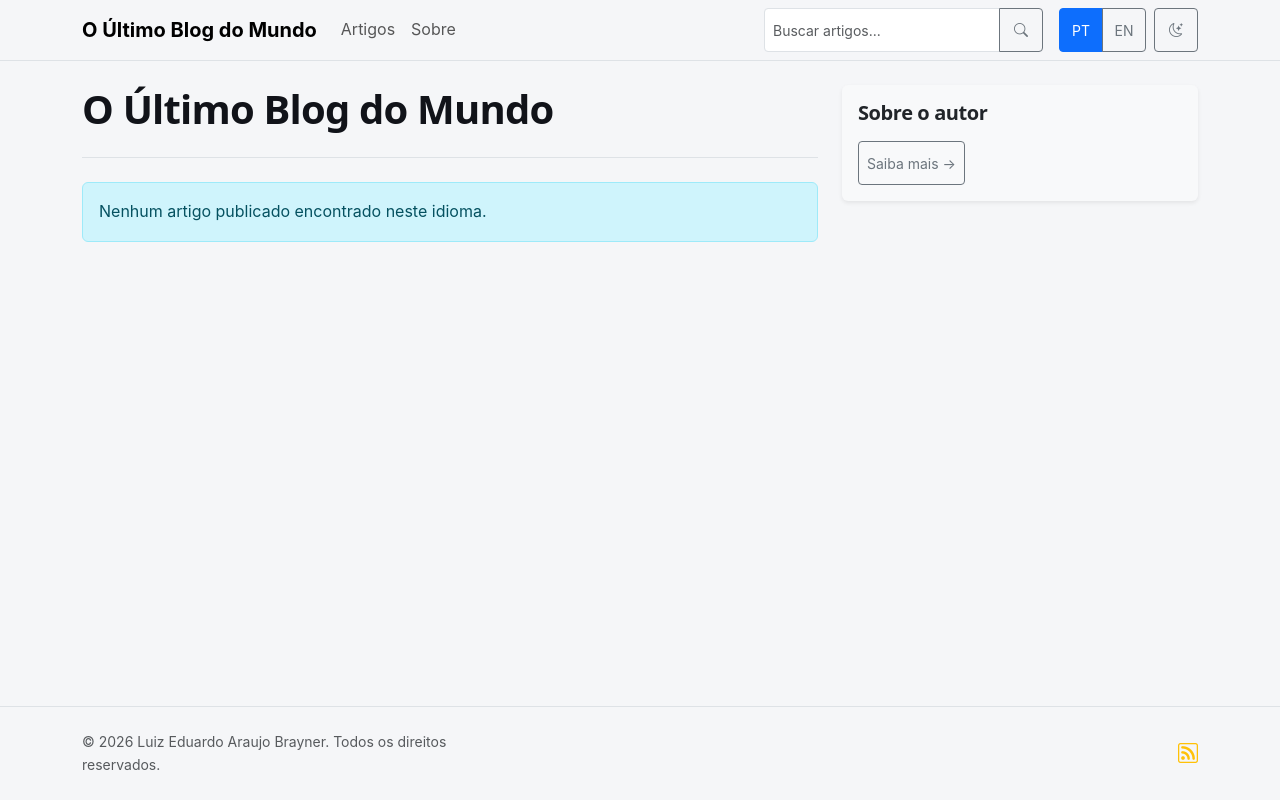
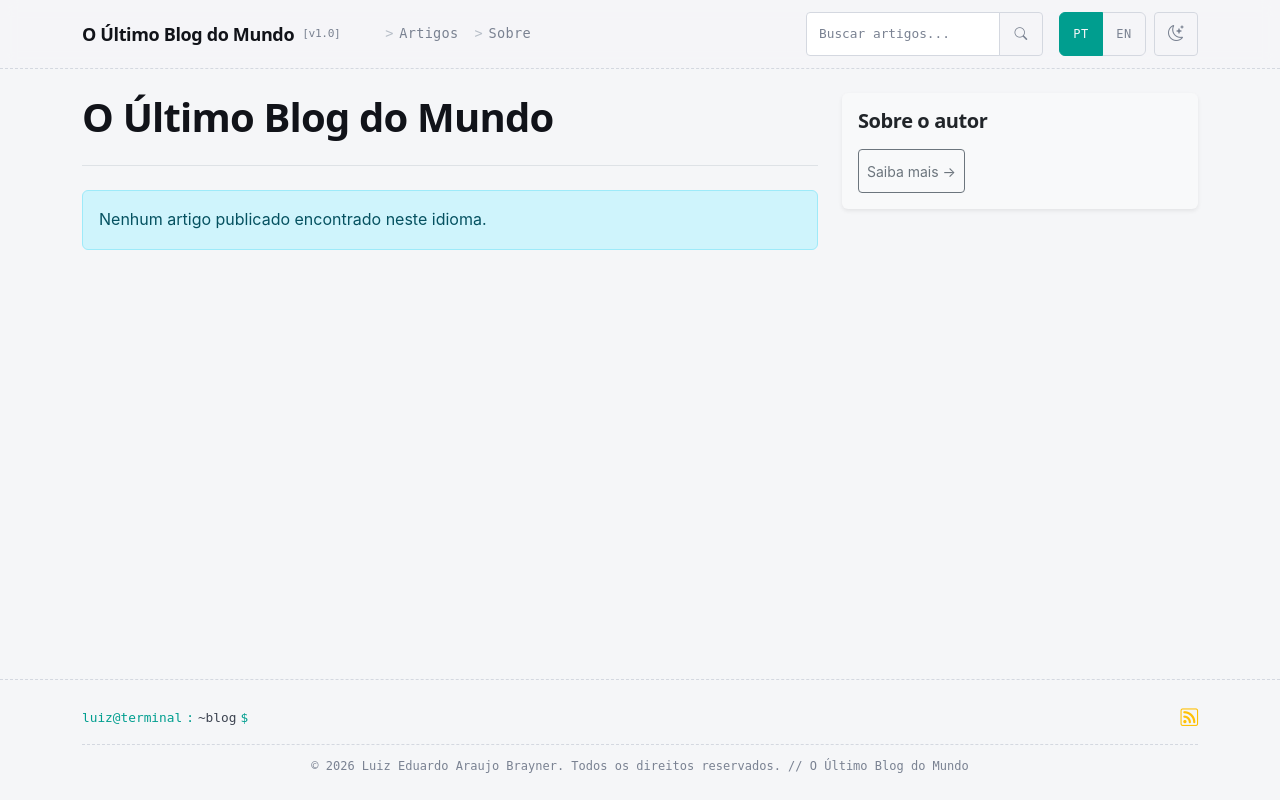
Before and after one commit to Luiz-Edu0202/o-ultimo-blog-do-mundo, a Django app: page / in a window 1280 px wide. Run offline with Django 5.2, Linux system fonts and the light colour scheme; data comes from the database, SQL or seed files in the repository; data that the repository does not hold is empty.

Commit message:
style(m6): redesign navbar and footer with terminal-inspired identity

```diff
--- a/templates/base.html
+++ b/templates/base.html
@@ -1,6 +1,6 @@
 {% load i18n static core_tags %}
 <!DOCTYPE html>
-<html lang="{{ LANGUAGE_CODE }}" data-bs-theme="auto">
+<html lang="{{ LANGUAGE_CODE }}" data-bs-theme="dark">
 <head>
   <meta charset="utf-8">
   <meta name="viewport" content="width=device-width, initial-scale=1">
@@ -14,7 +14,7 @@
   <!-- Bootstrap Icons -->
   <link rel="stylesheet" href="https://cdn.jsdelivr.net/npm/bootstrap-icons@1.11.3/font/bootstrap-icons.min.css">
 
-  <!-- Syntax highlight & Custom styles -->
+  <!-- Syntax highlight & Custom Design System -->
   <link rel="stylesheet" href="{% static 'css/pygments.css' %}">
   <link rel="stylesheet" href="{% static 'css/custom.css' %}">
 
@@ -31,19 +31,25 @@
 <body class="d-flex flex-column min-vh-100">
   <a href="#main-content" class="skip-link">{% trans "Pular para o conteúdo principal" %}</a>
 
-  <!-- Header / Navigation -->
-  <header>
-    <nav class="navbar navbar-expand-lg border-bottom" aria-label="{% trans 'Navegação principal' %}">
+  <!-- Terminal Header / Navigation -->
+  <header class="site-header">
+    <nav class="navbar navbar-expand-lg" aria-label="{% trans 'Navegação principal' %}">
       <div class="container">
-        <a class="navbar-brand fw-bold" href="{% url 'blog:home' %}">
-          {% if LANGUAGE_CODE == 'en' %}{{ site_config.site_title_en }}{% else %}{{ site_config.site_title_pt }}{% endif %}
+        <!-- Site Brand with terminal prompt aesthetic -->
+        <a class="site-brand" href="{% url 'blog:home' %}">
+          <span>{% if LANGUAGE_CODE == 'en' %}{{ site_config.site_title_en }}{% else %}{{ site_config.site_title_pt }}{% endif %}</span>
+          <span class="brand-version">[v1.0]</span>
+          <span class="cursor-blink" aria-hidden="true"></span>
         </a>
-        <button class="navbar-toggler" type="button" data-bs-toggle="collapse" data-bs-target="#navbarContent" aria-controls="navbarContent" aria-expanded="false" aria-label="{% trans 'Alternar navegação' %}">
-          <span class="navbar-toggler-icon"></span>
+
+        <!-- Mobile toggler (hamburger) -->
+        <button class="navbar-toggler border-0 p-2 text-muted" type="button" data-bs-toggle="offcanvas" data-bs-target="#navbarOffcanvas" aria-controls="navbarOffcanvas" aria-label="{% trans 'Alternar navegação' %}">
+          <i class="bi bi-list fs-3"></i>
         </button>
 
-        <div class="collapse navbar-collapse" id="navbarContent">
-          <ul class="navbar-nav me-auto mb-2 mb-lg-0">
+        <!-- Desktop Navigation -->
+        <div class="collapse navbar-collapse d-none d-lg-flex" id="navbarDesktop">
+          <ul class="navbar-nav site-nav me-auto mb-2 mb-lg-0 ps-3">
             <li class="nav-item">
               <a class="nav-link" href="{% url 'blog:home' %}">{% trans "Artigos" %}</a>
             </li>
@@ -53,23 +59,23 @@
           </ul>
 
           <!-- Search form -->
-          <form class="d-flex me-3 mb-2 mb-lg-0" role="search" method="get" action="{% url 'blog:post_search' %}">
+          <form class="d-flex nav-search me-3" role="search" method="get" action="{% url 'blog:post_search' %}">
             <div class="input-group">
-              <input class="form-control form-control-sm" type="search" name="q" placeholder="{% trans 'Buscar artigos...' %}" aria-label="{% trans 'Buscar' %}" value="{{ request.GET.q|default:'' }}" required>
-              <button class="btn btn-outline-secondary btn-sm" type="submit" aria-label="{% trans 'Executar busca' %}">
+              <input class="form-control" type="search" name="q" placeholder="{% trans 'Buscar artigos...' %}" aria-label="{% trans 'Buscar' %}" value="{{ request.GET.q|default:'' }}" required>
+              <button class="btn" type="submit" aria-label="{% trans 'Executar busca' %}">
                 <i class="bi bi-search"></i>
               </button>
             </div>
           </form>
 
           <!-- Language Selector -->
-          <div class="btn-group me-2 mb-2 mb-lg-0" role="group" aria-label="{% trans 'Seletor de idioma' %}">
-            <a href="{% change_lang 'pt-br' %}" class="btn btn-sm {% if LANGUAGE_CODE == 'pt-br' %}btn-primary{% else %}btn-outline-secondary{% endif %}" aria-label="Mudar para Português">PT</a>
-            <a href="{% change_lang 'en' %}" class="btn btn-sm {% if LANGUAGE_CODE == 'en' %}btn-primary{% else %}btn-outline-secondary{% endif %}" aria-label="Switch to English">EN</a>
+          <div class="btn-group lang-selector me-2" role="group" aria-label="{% trans 'Seletor de idioma' %}">
+            <a href="{% change_lang 'pt-br' %}" class="btn {% if LANGUAGE_CODE == 'pt-br' %}active{% endif %}" aria-label="Mudar para Português">PT</a>
+            <a href="{% change_lang 'en' %}" class="btn {% if LANGUAGE_CODE == 'en' %}active{% endif %}" aria-label="Switch to English">EN</a>
           </div>
 
           <!-- Theme Toggle Button -->
-          <button class="btn btn-sm btn-outline-secondary" id="theme-toggle" type="button" aria-label="{% trans 'Alternar tema claro/escuro' %}">
+          <button class="theme-toggle" id="theme-toggle" type="button" aria-label="{% trans 'Alternar tema claro/escuro' %}">
             <i class="bi bi-moon-stars" id="theme-icon"></i>
           </button>
         </div>
@@ -77,65 +83,131 @@
     </nav>
   </header>
 
+  <!-- Mobile Offcanvas Navigation Menu -->
+  <div class="offcanvas offcanvas-end offcanvas-nav d-lg-none" tabindex="-1" id="navbarOffcanvas" aria-labelledby="navbarOffcanvasLabel">
+    <div class="offcanvas-header">
+      <h5 class="offcanvas-title font-monospace small text-muted" id="navbarOffcanvasLabel">
+        // MENU_TERMINAL
+      </h5>
+      <button type="button" class="btn-close text-reset" data-bs-dismiss="offcanvas" aria-label="{% trans 'Fechar menu' %}"></button>
+    </div>
+    <div class="offcanvas-body d-flex flex-column justify-content-between p-4">
+      <div>
+        <!-- Mobile Search Form -->
+        <form class="nav-search mb-4" role="search" method="get" action="{% url 'blog:post_search' %}">
+          <div class="input-group">
+            <input class="form-control" type="search" name="q" placeholder="{% trans 'Buscar artigos...' %}" aria-label="{% trans 'Buscar' %}" value="{{ request.GET.q|default:'' }}" required>
+            <button class="btn" type="submit" aria-label="{% trans 'Executar busca' %}">
+              <i class="bi bi-search"></i>
+            </button>
+          </div>
+        </form>
+
+        <!-- Mobile Navigation Links -->
+        <ul class="nav flex-column site-nav mb-4">
+          <li class="nav-item">
+            <a class="nav-link py-3" href="{% url 'blog:home' %}">{% trans "Artigos" %}</a>
+          </li>
+          <li class="nav-item">
+            <a class="nav-link py-3" href="{% url 'core:about' %}">{% trans "Sobre" %}</a>
+          </li>
+        </ul>
+      </div>
+
+      <!-- Controls at bottom of mobile menu -->
+      <div class="pt-4 border-top border-secondary border-opacity-25 d-flex align-items-center justify-content-between">
+        <!-- Language Selector -->
+        <div class="btn-group lang-selector" role="group" aria-label="{% trans 'Seletor de idioma' %}">
+          <a href="{% change_lang 'pt-br' %}" class="btn {% if LANGUAGE_CODE == 'pt-br' %}active{% endif %}">PT</a>
+          <a href="{% change_lang 'en' %}" class="btn {% if LANGUAGE_CODE == 'en' %}active{% endif %}">EN</a>
+        </div>
+
+        <!-- Theme Toggle Button -->
+        <button class="theme-toggle" id="theme-toggle-mobile" type="button" aria-label="{% trans 'Alternar tema claro/escuro' %}">
+          <i class="bi bi-moon-stars" id="theme-icon-mobile"></i>
+        </button>
+      </div>
+    </div>
+  </div>
+
   <!-- Main Content -->
   <main id="main-content" class="container py-4 flex-grow-1" tabindex="-1">
     {% block content %}{% endblock %}
   </main>
 
-  <!-- Footer -->
-  <footer class="border-top py-4 mt-auto">
-    <div class="container d-flex flex-wrap justify-content-between align-items-center text-muted">
-      <p class="col-md-4 mb-0 small">
-        &copy; {% now "Y" %} Luiz Eduardo Araujo Brayner. {% trans "Todos os direitos reservados." %}
-      </p>
-      <ul class="nav col-md-8 justify-content-end list-unstyled d-flex align-items-center gap-3">
+  <!-- Terminal Style Footer -->
+  <footer class="site-footer">
+    <div class="container">
+      <div class="footer-content">
+        <div class="footer-prompt">
+          <span class="prompt-user">luiz@terminal</span><span class="prompt-symbol">:</span><span class="prompt-path">~blog</span><span class="prompt-symbol">$</span>
+          <span class="cursor-blink" aria-hidden="true"></span>
+        </div>
+
+        <ul class="footer-links">
           {% if site_config.github_url %}
-          <li><a class="text-muted text-decoration-none" href="{{ site_config.github_url }}" target="_blank" rel="noopener noreferrer" aria-label="GitHub"><i class="bi bi-github fs-5"></i></a></li>
+            <li><a href="{{ site_config.github_url }}" target="_blank" rel="noopener noreferrer" aria-label="GitHub"><i class="bi bi-github"></i></a></li>
           {% endif %}
           {% if site_config.linkedin_url %}
-          <li><a class="text-muted text-decoration-none" href="{{ site_config.linkedin_url }}" target="_blank" rel="noopener noreferrer" aria-label="LinkedIn"><i class="bi bi-linkedin fs-5"></i></a></li>
+            <li><a href="{{ site_config.linkedin_url }}" target="_blank" rel="noopener noreferrer" aria-label="LinkedIn"><i class="bi bi-linkedin"></i></a></li>
           {% endif %}
           {% if site_config.portfolio_url %}
-          <li><a class="text-muted text-decoration-none" href="{{ site_config.portfolio_url }}" target="_blank" rel="noopener noreferrer" aria-label="Portfolio"><i class="bi bi-globe fs-5"></i></a></li>
+            <li><a href="{{ site_config.portfolio_url }}" target="_blank" rel="noopener noreferrer" aria-label="Portfolio"><i class="bi bi-globe"></i></a></li>
           {% endif %}
           {% if site_config.email %}
-          <li><a class="text-muted text-decoration-none" href="mailto:{{ site_config.email }}" aria-label="Email"><i class="bi bi-envelope fs-5"></i></a></li>
+            <li><a href="mailto:{{ site_config.email }}" aria-label="Email"><i class="bi bi-envelope"></i></a></li>
           {% endif %}
           <li>
-          <a class="text-muted text-decoration-none" href="{% url 'blog:post_feed' %}" aria-label="RSS Feed">
-            <i class="bi bi-rss fs-5 text-warning"></i>
+            <a href="{% url 'blog:post_feed' %}" aria-label="RSS Feed">
+              <i class="bi bi-rss text-warning"></i>
             </a>
           </li>
         </ul>
+      </div>
+
+      <div class="footer-copyright">
+        &copy; {% now "Y" %} Luiz Eduardo Araujo Brayner. {% trans "Todos os direitos reservados." %} // O Último Blog do Mundo
+      </div>
     </div>
   </footer>
 
   <!-- Bootstrap JS -->
   <script src="https://cdn.jsdelivr.net/npm/bootstrap@5.3.3/dist/js/bootstrap.bundle.min.js" integrity="sha384-YvpcrYf0tY3lHB60NNkmXc5s9fDVZLESaAA55NDzOxhy9GkcIdslK1eN7N6jIeHz" crossorigin="anonymous"></script>
 
-  <!-- Theme Toggle Script -->
+  <!-- Theme Toggle Script with sync across desktop and mobile -->
   <script>
     (function() {
-      const toggleBtn = document.getElementById('theme-toggle');
-      const themeIcon = document.getElementById('theme-icon');
+      const toggleBtns = [
+        document.getElementById('theme-toggle'),
+        document.getElementById('theme-toggle-mobile')
+      ].filter(Boolean);
 
-      function updateIcon(theme) {
+      const icons = [
+        document.getElementById('theme-icon'),
+        document.getElementById('theme-icon-mobile')
+      ].filter(Boolean);
+
+      function updateIcons(theme) {
+        icons.forEach(icon => {
           if (theme === 'dark') {
-          themeIcon.className = 'bi bi-sun';
+            icon.className = 'bi bi-sun';
           } else {
-          themeIcon.className = 'bi bi-moon-stars';
+            icon.className = 'bi bi-moon-stars';
           }
+        });
       }
 
       const currentTheme = document.documentElement.getAttribute('data-bs-theme');
-      updateIcon(currentTheme);
+      updateIcons(currentTheme);
 
-      toggleBtn.addEventListener('click', function() {
+      toggleBtns.forEach(btn => {
+        btn.addEventListener('click', function() {
           const activeTheme = document.documentElement.getAttribute('data-bs-theme');
           const nextTheme = activeTheme === 'dark' ? 'light' : 'dark';
           document.documentElement.setAttribute('data-bs-theme', nextTheme);
           localStorage.setItem('theme', nextTheme);
-        updateIcon(nextTheme);
+          updateIcons(nextTheme);
+        });
       });
     })();
   </script>
```
Lines whose indentation alone changed are shown as unchanged.
